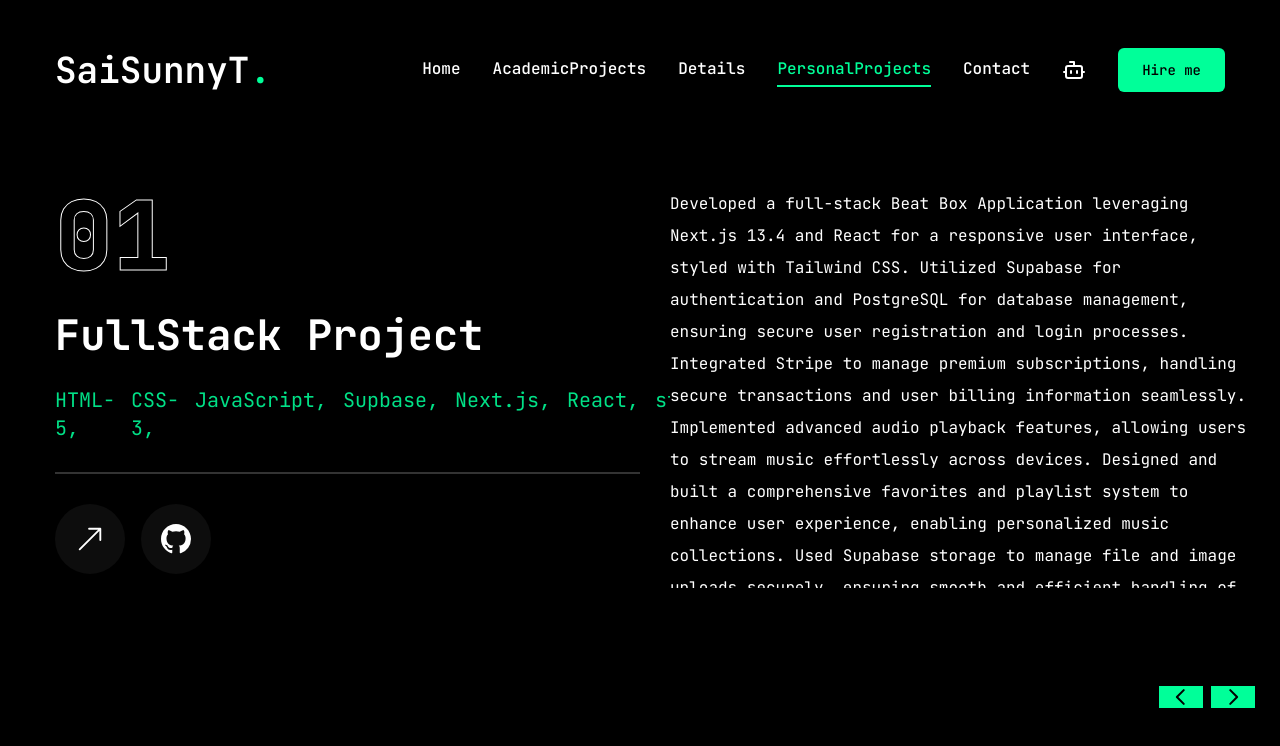
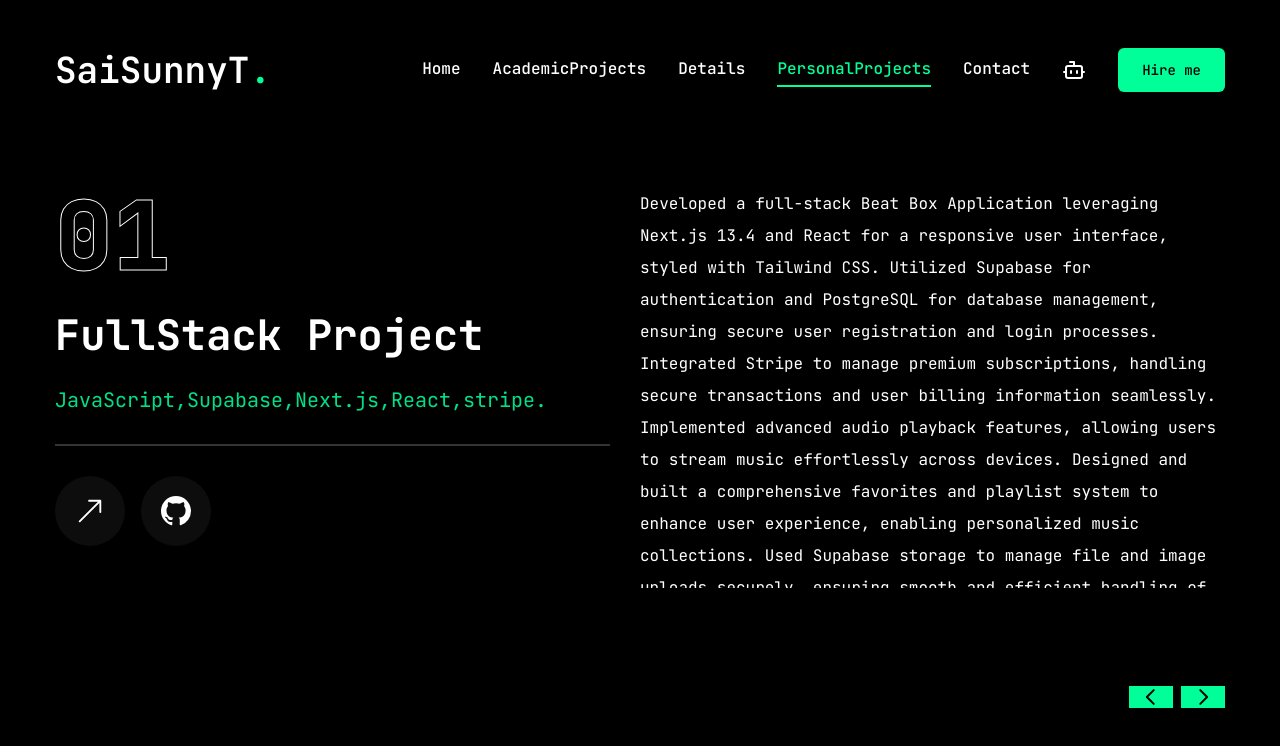
Before and after one commit to sunnyashlesh16/My-Portfolio, a Next.js app: page /personalProjects in a window 1280 px wide. Shown: the top 746 px of the page. Built offline with nearby package versions, Linux system fonts and the light colour scheme.

Commit message:
Final Chnages

```diff
--- a/app/personalProjects/page.jsx
+++ b/app/personalProjects/page.jsx
@@ -27,16 +27,10 @@ Developed route handlers for POST operations, directly accessing the database fr
 Managed real-time data synchronization between server and client components, ensuring a responsive and up-to-date user experience.`,
         stack:[
             {
-                name: "HTML-5"
-            },
-            {
-                name: "CSS-3"
-            },
-            {
                 name: "JavaScript"
             },
             {
-                name: "Supbase"
+                name: "Supabase"
             },
             {
                 name: "Next.js"
@@ -46,9 +40,6 @@ Managed real-time data synchronization between server and client components, ens
             },
             {
                 name:"stripe"
-            },
-            {
-                name:"API"
             }
         ],
         live: "https://beat-box-eight.vercel.app/",
@@ -76,15 +67,15 @@ Incorporated chat history management and caching with Upstash Redis for improved
                 name: "LangChain"
             },
             {
-                name: "Gemini Ai"
+                name: "GeminiAi"
             },
             {
-                name: "AstraDB & Redis(Upstash)"
+                name: "AstraDB & Redis"
             }
 
         ],
         live: "/",
-        github: "",
+        github: "https://github.com/sunnyashlesh16/My-Portfolio",
     },
 ]
 
@@ -109,7 +100,7 @@ const Work = () => {
                             <h2 className="text-[42px] font-bold leading-none text-white group-hover:text-accent-hover transition-all duration-500 capitalize">
                                 {project.category}
                             </h2>
-                            <ul className="flex gap-4">
+                            <ul className="flex gap-4 xl:gap-0">
                                 {project.stack.map((item, index) => {
                                     return (
                                         <li key={index} className="text-xl text-accent-hover">
@@ -156,12 +147,7 @@ const Work = () => {
                                     <SwiperSlide key={index} className="w-full">
                                         <div className=" justify-center items-center bg-primary">
                                             <ScrollArea className="h-[400px]">
-                                                {/* {projects.length === index + 1 ?  (
-                                                        <>
-                                                        {project.description} <Link className="text-accent-hover hover:underline"href="/contact">Contact Me</Link>
-                                                        </>
-                                                    )  : project.description } */}
-                                                    {project.description}
+                                                {project.description}
                                             </ScrollArea>
                                         </div>
                                     </SwiperSlide>
--- a/components/AiChatBox.tsx
+++ b/components/AiChatBox.tsx
@@ -87,7 +87,7 @@ export default function AIChatBox({ open, onClose }: AIChatBoxProps) {
               <p className="text-sm text-white/40">
                 PS: If you want to learn how to build your own AI chatbot, check
                 out my{" "}
-                <a className="text-sky-500 hover:underline" href="github.com">
+                <a className="text-sky-500 hover:underline" href="https://github.com/sunnyashlesh16/My-Portfolio">
                   GitHub Link
                 </a>
                 for sourcecode.
--- a/components/Stats.jsx
+++ b/components/Stats.jsx
@@ -1,6 +1,7 @@
 "use client";
 
 import CountUp from "react-countup"
+//I have solved 44 + leetcode problems, 6+ projects, and have 2+ years of experience.
 
 const stats = [
     {
@@ -20,6 +21,7 @@ const stats = [
         text: "Leetcode Problems",
     },
 ];
+
 
 const Stats = () => {
     return (
```
